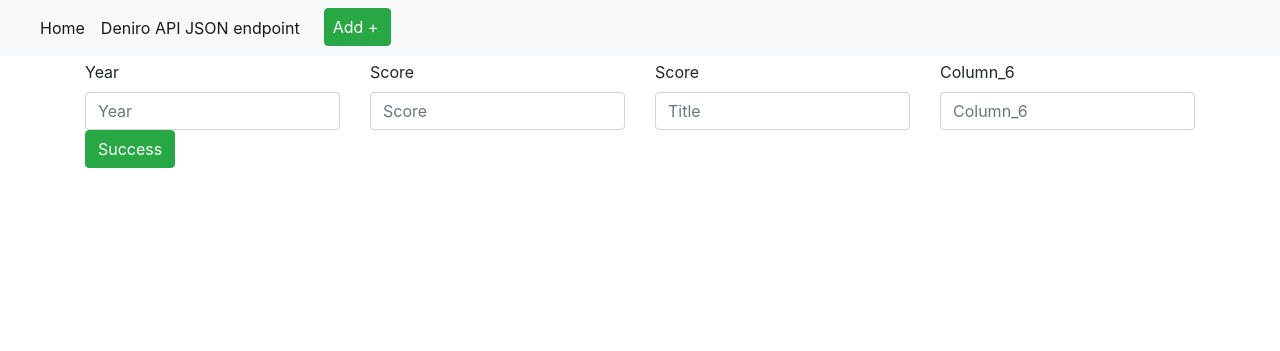
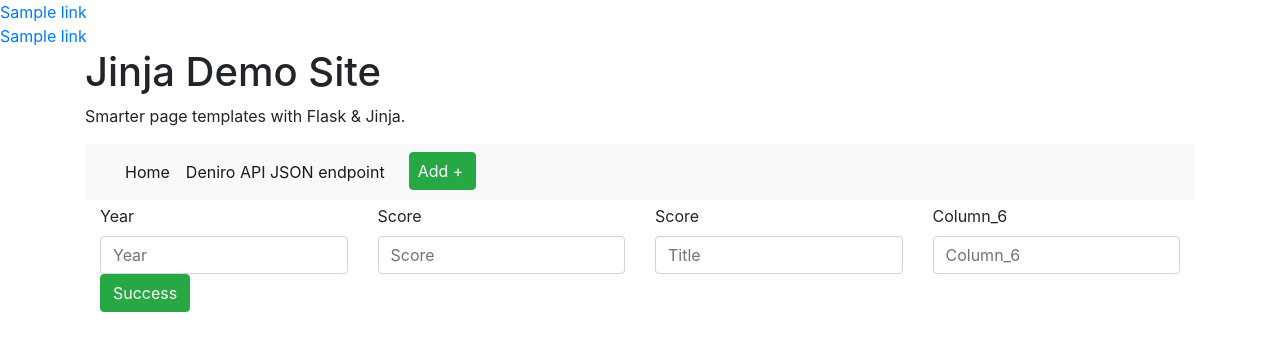
Before and after one commit to akashpatel98/FinalProject, a Flask app: template templates/new.html in a window 1280 px wide. Shown: the top 351 px of the page. Run offline with Flask 2, Linux system fonts and the light colour scheme; the template is opened without the code that fills it: most values are stand-ins (such as "Sample title", 1, 10 or a date in 2020); some libraries are stand-ins or nearby versions.

Commit message:
Task: Step 2

```diff
--- a/templates/layout.html
+++ b/templates/layout.html
@@ -1,4 +1,4 @@
-      <!doctype html>
+<!doctype html>
 <html lang="en">
 <head>
 
@@ -6,9 +6,14 @@
 
     <!-- Bootstrap CSS -->
 
-
+    <title>Jinja Demo Site</title>
     <meta charset="utf-8">
     <meta name="viewport" content="width=device-width, initial-scale=1, shrink-to-fit=no">
+    <meta name="description"
+          content="Smarter page templates with Flask & Jinja."/>
+    <link rel="shortcut icon" href="/favicon.ico">
+    <link href="/static/css/home.css" rel="stylesheet" />
+     {% block css %}{% endblock %}
     <link rel="stylesheet" href="https://stackpath.bootstrapcdn.com/bootstrap/4.4.1/css/bootstrap.min.css"
           integrity="sha384-Vkoo8x4CGsO3+Hhxv8T/Q5PaXtkKtu6ug5TOeNV6gBiFeWPGFN9MuhOf23Q9Ifjh" crossorigin="anonymous">
 {% if user %}
@@ -20,7 +25,11 @@
  <body>
 <!-- As a heading -->
 
-
+{% include 'navigation.html' %}
+    {% include 'navigation.html' %}
+    <div class="container">
+        <h1>Jinja Demo Site</h1>
+        <p>Smarter page templates with Flask & Jinja.</p>
 <nav class="navbar navbar-expand-lg navbar-light bg-light mb-1">
   <a class="navbar-brand" href="/">{% if user %}{{ user.username }}'s Homepage{% else %}
         <title>Welcome to My Homepage</title>
@@ -55,6 +64,7 @@
     <script crossorigin="anonymous"
             integrity="sha384-wfSDF2E50Y2D1uUdj0O3uMBJnjuUD4Ih7YwaYd1iqfktj0Uod8GCExl3Og8ifwB6"
             src="https://stackpath.bootstrapcdn.com/bootstrap/4.4.1/js/bootstrap.min.js"></script>
+    </div>
 </div>
 </body>
 </html>
--- /dev/null
+++ b/templates/navigation.html
@@ -0,0 +1,7 @@
+<header>
+   <nav>
+    {% for link in nav %}
+      <a href="{{ link.url }}">{{ link.name }}</a>
+    {% endfor %}
+  </nav>
+</header>
```
Also changed, not shown: app/routes.py (added, +18 -0 lines), templates/home.html (added, +14 -0 lines).
